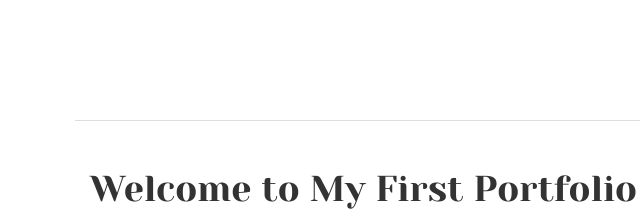
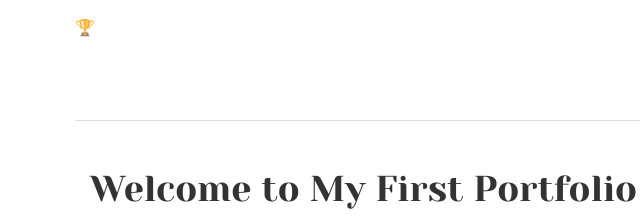
Before and after one commit to Abdiyo1/alx_html_css, a plain HTML site: page css_basic/index.html in a window 1280 px wide. Shown: the top 224 px of the page, 15-655 px from the left. Drawn offline with Linux system fonts and the light colour scheme.

Commit message:
Some more styling index.html

```diff
--- a/css_basic/index.html
+++ b/css_basic/index.html
@@ -9,6 +9,7 @@
 </head>
 <body class="works_on_smartphone">
     <header>
+        <div class="logo">&#127942;</div>
         <ul>
             <li>
                 <a href="tweets.html"></a>
```
